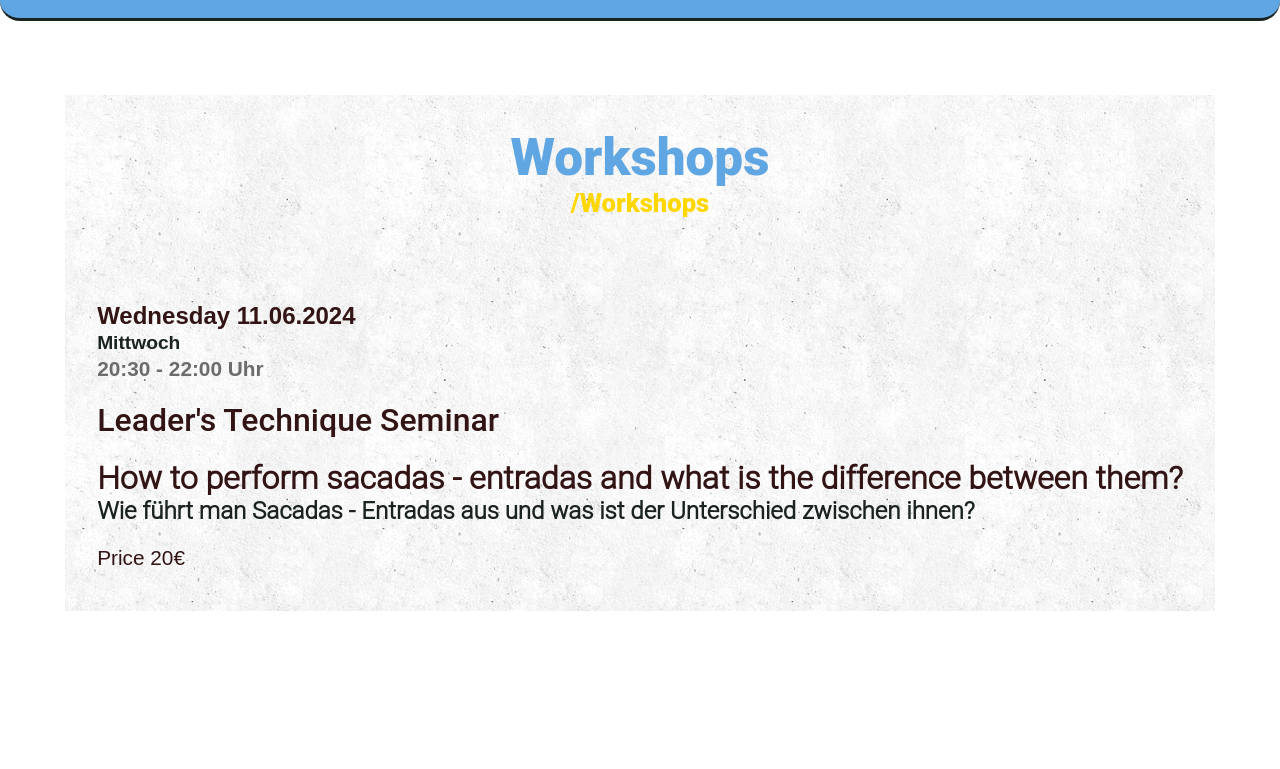
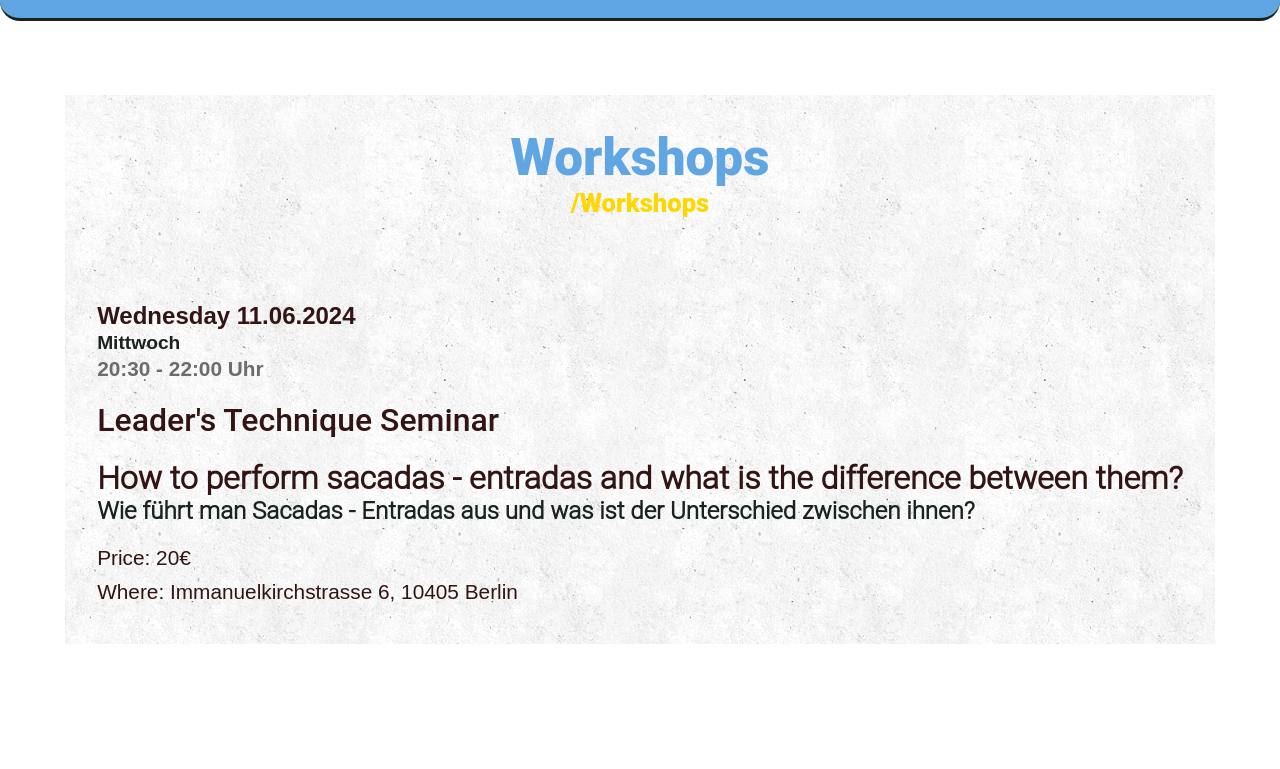
Before and after one commit to matiasfacio/matiasfacio-tango, a React (Create React App) app: page / in a window 1280 px wide. Shown: the part 1441-2210 px from the top of the page. Built offline with nearby package versions, Linux system fonts and the light colour scheme; grey boxes are pictures that could not be loaded.

Commit message:
Remove Menu

```diff
--- a/src/App.js
+++ b/src/App.js
@@ -3,7 +3,6 @@ import { Layout } from "./layout/Layout";
 import { Route, Routes } from "react-router";
 import { createGlobalStyle } from "styled-components";
 import { TangoReise } from "./components/TangoReise";
-import { Menu } from "./components/Menu";
 import "./App.css";
 
 export const GlobalStyle = createGlobalStyle`
@@ -109,7 +108,6 @@ function App() {
   return (
     <>
       <GlobalStyle />
-      <Menu />
       <Routes>
         <Route path="/" element={<Layout />} />
         <Route path="#classes">
--- a/src/components/Workshops.jsx
+++ b/src/components/Workshops.jsx
@@ -26,7 +26,8 @@ export const Workshops = () => {
           </Deutsch>
         </ClassTopic>
         <ClassTopic>
-          <p>Price 20€</p>
+          <p>Price: 20€</p>
+          <p>Where: Immanuelkirchstrasse 6, 10405 Berlin</p>
         </ClassTopic>
       </StyledWorkshops>
     </StyledSection>
```
